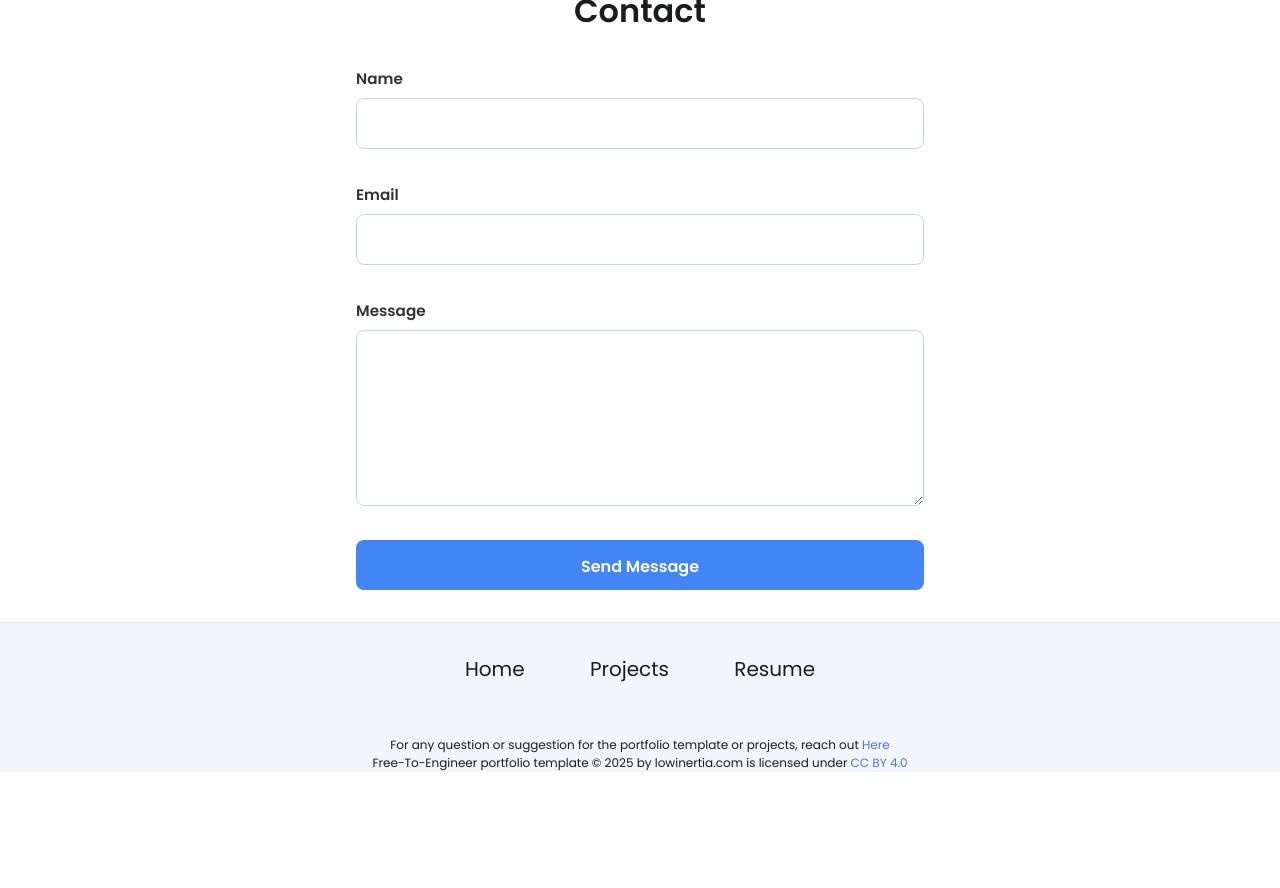
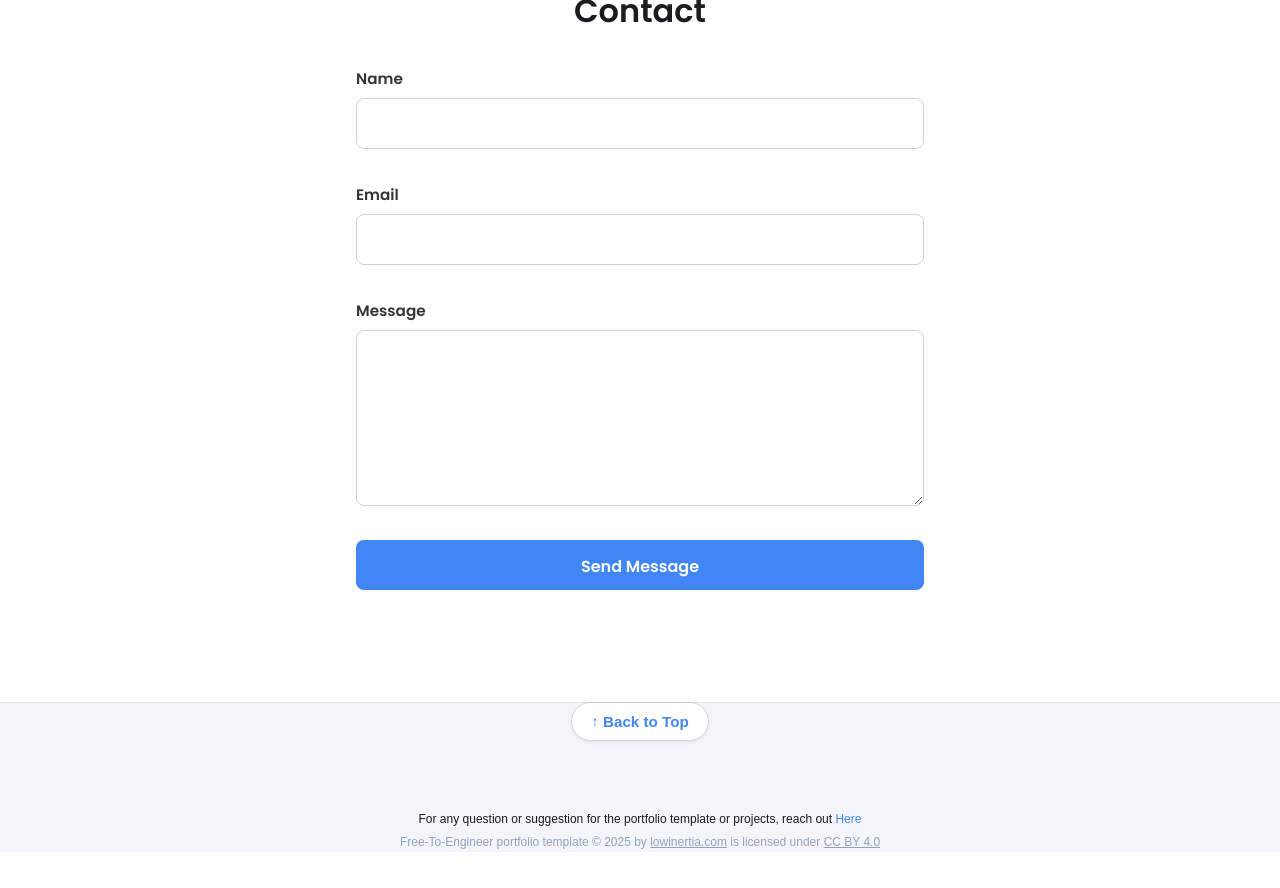
Before and after one commit to isaajnchen/isaajnchen.github.io, a Jekyll site: the page built from index.html, in a window 1280 px wide and 900 px high, scrolled down 2623 px. Shown: the top 888 px of the window. Built offline with Jekyll 4.4.1, drawn with Linux system fonts in a browser that asks for light colours; before the commit the page ends 3395 px from its top, so only the background shows below that.

Commit message:
Update footer.html

```diff
--- a/_includes/footer.html
+++ b/_includes/footer.html
@@ -1,19 +1,38 @@
-<footer>
-    <div class="footer-content">
-        <div class="links">
-            <a href="/">
-                <span>Home</span>
-            </a>
-            <a href="/projects/">
-                <span>Projects</span>
-            </a>
-            <a href={{site.resume-url}} target="_blank" rel="noopener noreferrer">
-                <span>Resume</span>
-            </a>
-        </div>
-    </div>
-    <div class="license">
-        <span>For any question or suggestion for the portfolio template or projects, reach out <a class="help" href="mailto:admin@lowinertia.com"> Here</a> </span>
-        <p>Free-To-Engineer portfolio template © 2025 by lowinertia.com is licensed under <a href="https://creativecommons.org/licenses/by/4.0/?ref=chooser-v1">CC BY 4.0</a></p>
-    </div>
+<!-- Footer Section: Back to Top & Credits -->
+<footer style="text-align: center; margin: 5rem auto 3rem auto; font-family: sans-serif; padding: 0 1rem;">
+
+  <!-- Back to Top Button -->
+  <div style="margin-bottom: 2rem;">
+    <a href="#" style="
+      text-decoration: none;
+      color: #4285f4;
+      font-weight: 600;
+      font-size: 0.95rem;
+      display: inline-flex;
+      align-items: center;
+      gap: 0.5rem;
+      padding: 0.6rem 1.2rem;
+      border: 1px solid #cbd5e1;
+      border-radius: 20px;
+      background-color: white;
+      box-shadow: 0 2px 4px rgba(0,0,0,0.05);
+      transition: all 0.2s ease;
+    ">
+      ↑ Back to Top
+    </a>
+  </div>
+
+  <!-- Retained & Styled License / Contact Information -->
+  <div style="font-size: 0.85rem; color: #64748b; line-height: 1.6; max-width: 600px; margin: 0 auto;">
+    <p style="margin: 0 0 0.25rem 0;">
+      For any question or suggestion for the portfolio template or projects, reach out
+      <a href="#" style="color: #4285f4; text-decoration: none; font-weight: 500;">Here</a>
+    </p>
+    <p style="margin: 0; font-size: 0.75rem; color: #94a3b8;">
+      Free-To-Engineer portfolio template © 2025 by
+      <a href="https://lowinertia.com" target="_blank" style="color: inherit; text-decoration: underline;">lowinertia.com</a>
+      is licensed under <a href="https://creativecommons.org" target="_blank" style="color: inherit; text-decoration: underline;">CC BY 4.0</a>
+    </p>
+  </div>
+
 </footer>
```
